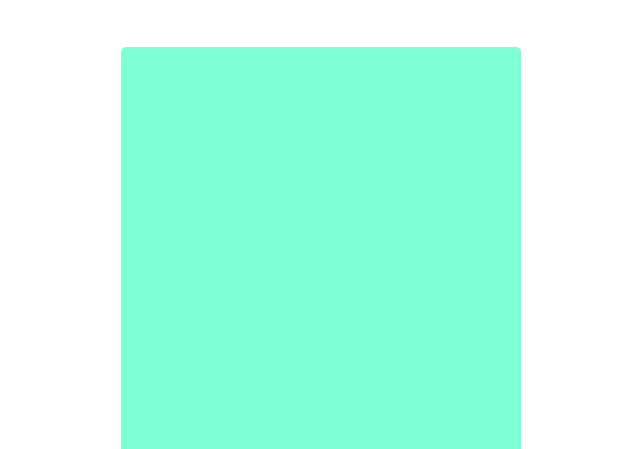
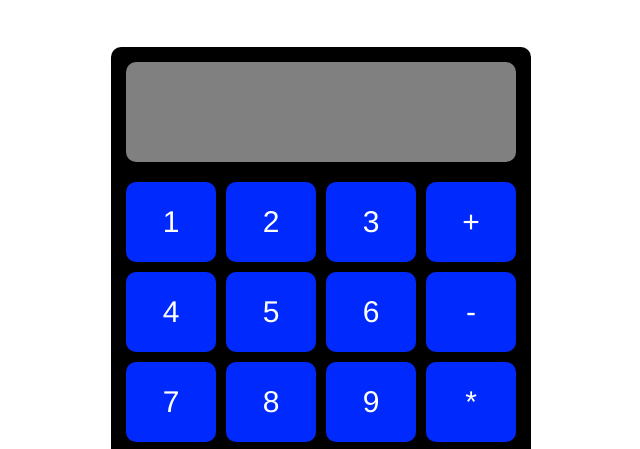
Before and after one commit to moltersd/calculator, a plain HTML site: page index.html in a window 1280 px wide. Shown: the part 125-574 px from the top of the page, without its empty margins (319-959 px from the left). Drawn offline with Linux system fonts and the light colour scheme.

Commit message:
Finished the HTMl of the calculator. Working on the javascript now

```diff
--- a/index.html
+++ b/index.html
@@ -13,9 +13,32 @@
         <p>Made by Max Oltersdorf</p>
     </div>
     <div id = "calculator">
-        <script src="./javascript.js">
-
-        </script>
+        <div id="display"></div>
+        <div class="numbers">
+            <div class = "box">1</div>
+            <div class = "box">2</div>
+            <div class = "box">3</div>
+            <div class = "box">+</div>
+        </div>
+        <div class="numbers">
+            <div class = "box">4</div>
+            <div class = "box">5</div>
+            <div class = "box">6</div>
+            <div class = "box">-</div>
+        </div>
+        <div class = "numbers">
+            <div class = "box">7</div>
+            <div class = "box">8</div>
+            <div class = "box">9</div>
+            <div class = "box">*</div>
+        </div>
+        <div class = "numbers">
+            <div class = "box">0</div>
+            <div class = "box">=</div>
+            <div class = "box">Clear</div>
+            <div class = "box">/</div>
+        </div>
+        <div id = "operations"></div>
 
     </div>
 
--- a/javascript.js
+++ b/javascript.js
@@ -0,0 +1,19 @@
+function add(num1,num2){
+    let sum = num1+num2;
+    return sum;
+}
+
+function subtract(num1,num2){
+    let sum = num1 - num2;
+    return sum;
+}
+
+function multiply(num1,num2){
+    let product = num1 * num2;
+    return product;
+}
+
+function divide(num1,num2){
+    let division = num1/num2;
+    return division;
+}
--- a/styles.css
+++ b/styles.css
@@ -2,6 +2,7 @@ body {
     display: flex;
     flex-direction: column;
     align-items: center;
+    font-family: Helvetica, sans-serif;
 }
 
 #header {
@@ -11,9 +12,50 @@ body {
 #calculator {
     margin-top: 50px;
     margin-bottom:50px;
-    height: 600px;
-    width: 400px;
+    height: auto;
+    width: auto;
     display: flex;
-    background-color: aquamarine;
-    border-radius: 5px;
+    background-color: black;
+    border-radius: 10px;
+    flex-direction: column;
+    color: white;
+    padding: 5px;
+    font-size: 30px;
 }
+#display {
+    display: flex;
+    flex-direction: row;
+    background-color: grey;
+    height: 100px;
+    margin-bottom: 20px;
+    margin-left: 10px;
+    margin-right: 10px;
+    margin-top: 10px;
+    border-radius: 10px;
+}
+
+
+.numbers {
+    display: flex;
+    flex-direction: row;
+    background-color: black;
+    height: auto;
+    margin-bottom: 10px;
+    margin-top: 0px;
+    border-radius: 10px;
+    margin-left: 10px;
+    margin-right: 10px;
+    gap: 10px;
+}
+.box {
+    background-color: rgb(0, 42, 253);
+    width: 90px;
+    height: 80px;
+    justify-content: space-around;
+    align-items: center;
+    display: flex;
+    margin: auto;
+    border-radius: 10px;
+
+
+}
```
